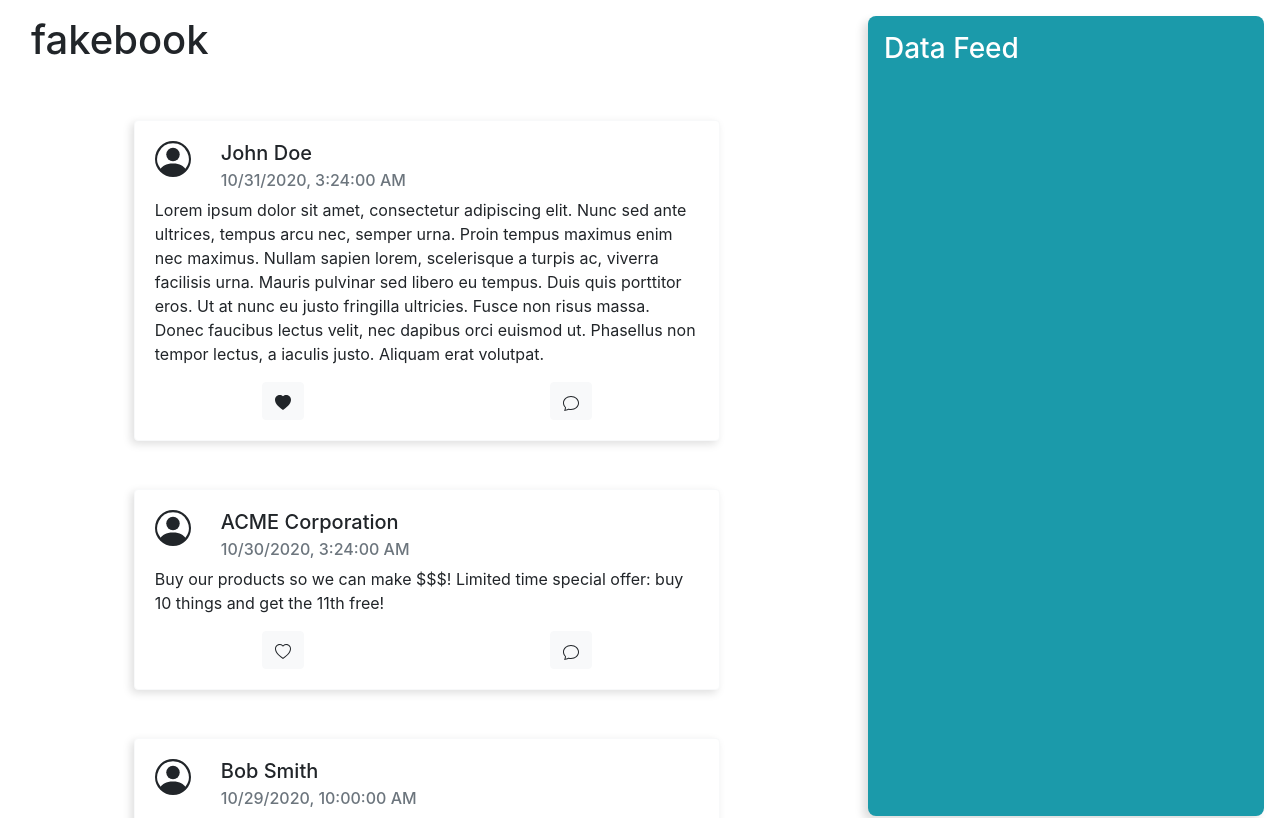
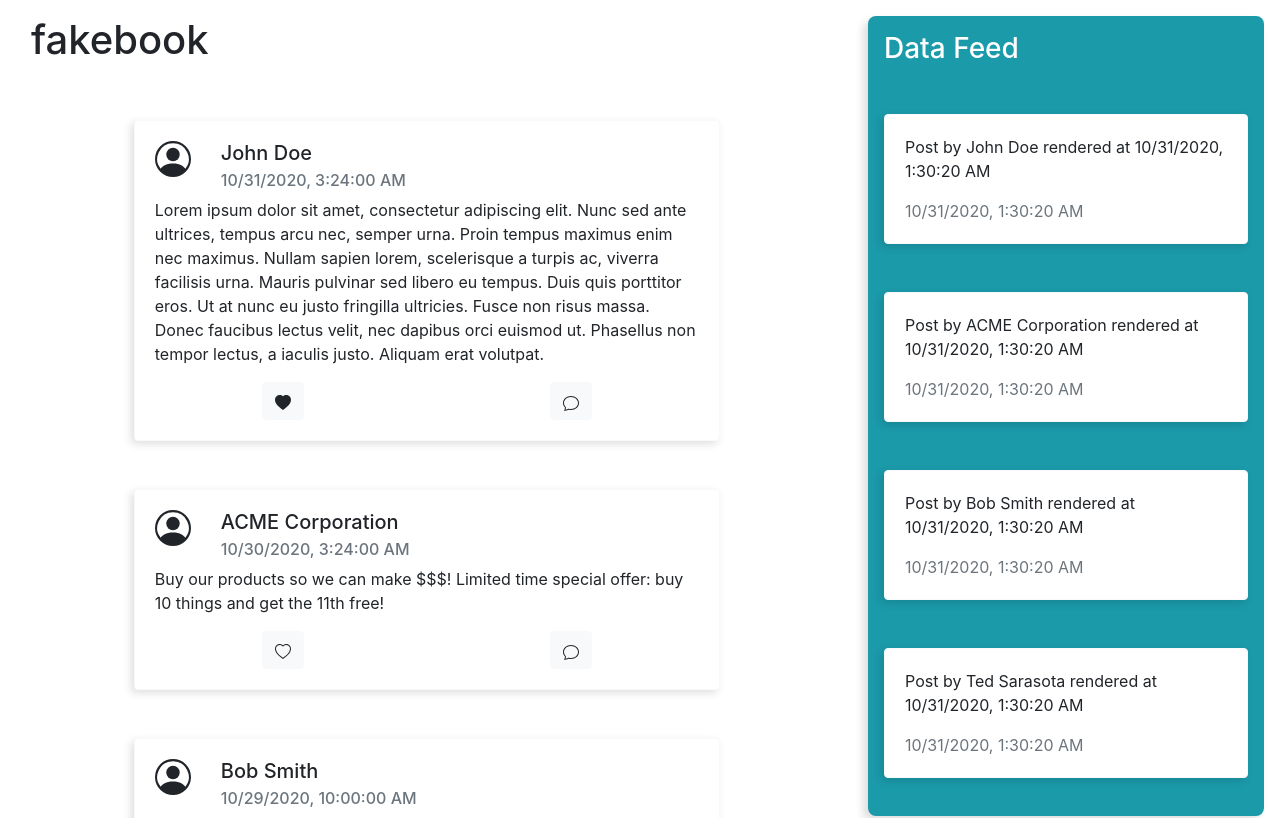
Before and after one commit to sshamaiengar/mock-platform-ui, a React (Create React App) app: page / in a window 1280 px wide. Shown: the top 818 px of the page. Built offline with nearby package versions, Linux system fonts and the light colour scheme.

Commit message:
write to DataFeed when components mount

```diff
--- a/src/App.js
+++ b/src/App.js
@@ -6,16 +6,19 @@ import Col from 'react-bootstrap/Col';
 
 import NewsFeed from './components/NewsFeed';
 import DataFeed from './components/DataFeed';
+import useDataCollector from './hooks/DataCollector';
 
 function App() {
+  const collector = useDataCollector();
+
   return (
     <Container fluid className="App p-3 h-100">
-      <Row className="h-100">
+      <Row className="h-100" >
         <Col md={6} lg={7} xl={8}>
-          <NewsFeed></NewsFeed>
+          <NewsFeed {...collector}></NewsFeed>
         </Col>
         <Col md={6} lg={5} xl={4}>
-          <DataFeed></DataFeed>
+          <DataFeed {...collector}></DataFeed>
         </Col>
       </Row>
     </Container>
--- a/src/components/DataFeed.js
+++ b/src/components/DataFeed.js
@@ -1,10 +1,20 @@
 import Container from 'react-bootstrap/Container';
+import DataFeedItem from './DataFeedItem';
 import './DataFeed.css'
 
-const DataFeed = () => (
-    <Container fluid className="DataFeed sticky-top p-3">
-        <h3>Data Feed</h3>
-    </Container>
-);
+const DataFeed = (props) => {
+    const items = props.getAllMetrics().map(metric => (
+        <DataFeedItem
+            {...metric}
+            key={`${metric.date.toISOString()}`} />
+    ));
+
+    return (
+        <Container fluid className="DataFeed sticky-top p-3">
+            <h3>Data Feed</h3>
+            { items }
+        </Container>
+    );
+};
 
 export default DataFeed;
--- /dev/null
+++ b/src/components/DataFeedItem.css
@@ -0,0 +1,13 @@
+.DataFeedItem {
+    -webkit-box-shadow: -3px 3px 9px 0px rgba(0,0,0,0.13);
+    -moz-box-shadow: -3px 3px 9px 0px rgba(0,0,0,0.13);
+    box-shadow: -3px 3px 9px 0px rgba(0,0,0,0.13);
+    background-color: #e7efee;
+    transition: box-shadow 250ms;
+}
+
+.DataFeedItem:hover{
+    -webkit-box-shadow: -7px 7px 9px 0px rgba(0,0,0,0.13);
+    -moz-box-shadow: -7px 7px 9px 0px rgba(0,0,0,0.13);
+    box-shadow: -7px 7px 9px 0px rgba(0,0,0,0.13);
+}
--- /dev/null
+++ b/src/components/DataFeedItem.js
@@ -0,0 +1,22 @@
+import Card from 'react-bootstrap/Card';
+import Row from 'react-bootstrap/Row';
+import Col from 'react-bootstrap/Col';
+
+import './DataFeedItem.css'
+
+const DataFeedItem = (props) => (
+	<Card border="light" className="DataFeedItem text-body my-5">
+        <Card.Body>
+            <Card.Text>
+                {props.text}
+            </Card.Text>
+            <Row>
+                <Col className="text-muted">
+                    {props.date.toLocaleString()}
+                </Col>
+            </Row>
+        </Card.Body>
+    </Card>
+);
+
+export default DataFeedItem;
--- a/src/components/NewsFeed.js
+++ b/src/components/NewsFeed.js
@@ -24,6 +24,12 @@ const items = [
         author: {name: "Bob Smith"},
         text: "Fusce imperdiet est id sapien gravida molestie vel quis turpis. Phasellus eget elementum risus. Cras luctus, metus ut porttitor convallis, ligula lacus ullamcorper mauris, in placerat ipsum ligula non leo. Proin iaculis est lectus. Fusce ullamcorper urna eget congue euismod. Mauris condimentum vel urna ac iaculis. Nam consectetur vitae tortor ac ultricies. Fusce semper nulla ut urna dignissim, ut tincidunt lorem egestas. Vestibulum suscipit auctor eleifend.",
         date: new Date("2020-10-29T10:00:00"),
+        liked: false
+    },
+    {
+        author: {name: "Ted Sarasota"},
+        text: "Fusce imperdiet est id sapien gravida molestie vel quis turpis. Phasellus eget elementum risus. Cras luctus, metus ut porttitor convallis, ligula lacus ullamcorper mauris, in placerat ipsum ligula non leo. Proin iaculis est lectus. Fusce ullamcorper urna eget congue euismod. Mauris condimentum vel urna ac iaculis. Nam consectetur vitae tortor ac ultricies. Fusce semper nulla ut urna dignissim, ut tincidunt lorem egestas. Vestibulum suscipit auctor eleifend.",
+        date: new Date("2020-10-28T11:00:00"),
         liked: false
     }
 ]
@@ -59,6 +65,7 @@ class NewsFeed extends Component {
                                 date={item.date}
                                 liked={item.liked}
                                 onLike={() => this.onLikeItem(i)}
+                                collectMetric={this.props.collectMetric}
                             />
                         ))}
                     </Col>
--- a/src/components/NewsFeedItem.js
+++ b/src/components/NewsFeedItem.js
@@ -1,13 +1,26 @@
 import './NewsFeedItem.css';
 
+import { useEffect, useState } from 'react';
 import Card from 'react-bootstrap/Card';
 import Button from 'react-bootstrap/Button';
 import Row from 'react-bootstrap/Row';
 import Col from 'react-bootstrap/Col';
 import { Heart, HeartFill, Chat, PersonCircle } from 'react-bootstrap-icons';
 
-const NewsFeedItem = (props) => (
-    <Card border="light" className="NewsFeedItem my-5">
+const NewsFeedItem = (props) => {
+	const authorName = props.author.name;
+	const { collectMetric } = props;
+	const [ screenEnterTime ] = useState(new Date());
+
+    useEffect(() => {
+        collectMetric({
+            text: `Post by ${authorName} rendered at ${screenEnterTime.toLocaleString()}`,
+            date: screenEnterTime
+        });
+    }, []); // empty array means only runs when the component is mounted
+
+    return (
+	<Card border="light" className="NewsFeedItem my-5">
         <Card.Body>
             <Row>
                 <Col xs="auto">
@@ -35,6 +48,7 @@ const NewsFeedItem = (props) => (
             </Row>
         </Card.Body>
     </Card>
-)
+	);
+};
 
 export default NewsFeedItem;
--- /dev/null
+++ b/src/hooks/DataCollector.js
@@ -0,0 +1,17 @@
+import { useState } from 'react';
+
+const useDataCollector = () => {
+    const [items, setItems] = useState([]);
+
+    const collectMetric = (metric) => {
+        setItems(currentItems => currentItems.concat(metric));
+    };
+
+    const getAllMetrics = () => {
+        return items;
+    }
+
+    return {collectMetric, getAllMetrics};
+};
+
+export default useDataCollector;
```
